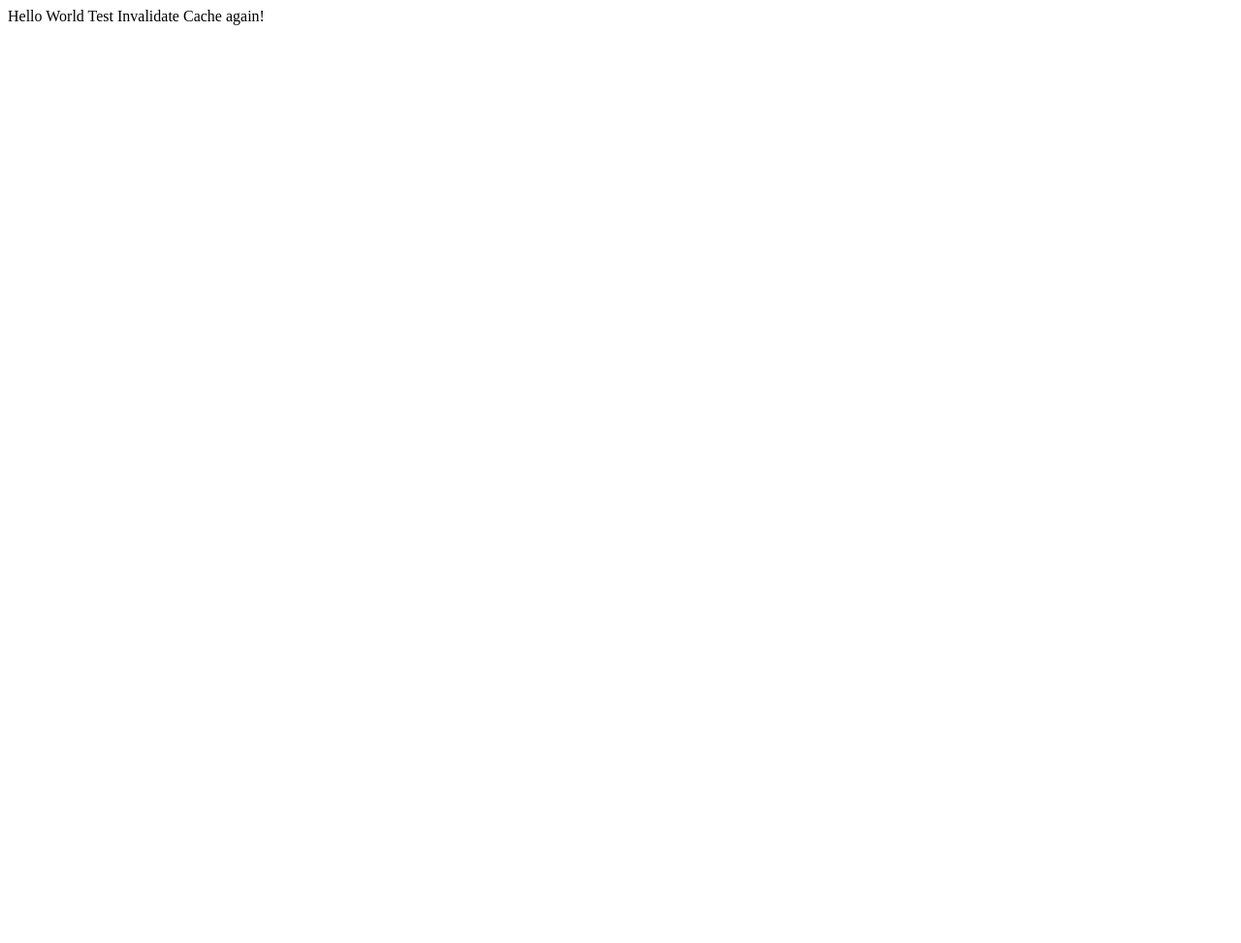
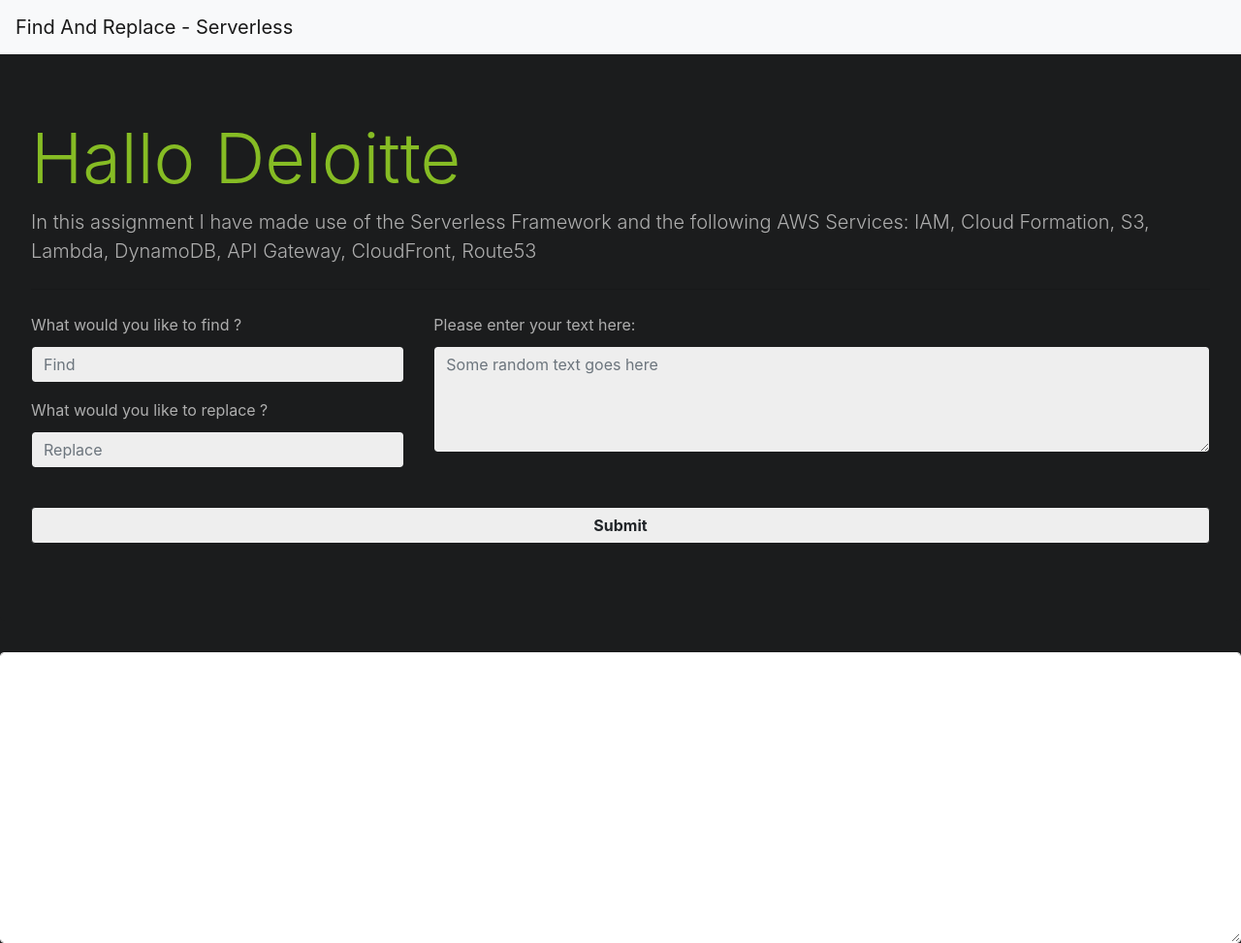
Before and after one commit to Danilo-Gasparet/serverlessapplication, a plain HTML site: page frontend/index.html in a window 1280 px wide. Shown: the whole page at 97% size. Before the commit the page ends 800 px from the top, so only its background shows below. Drawn offline with nearby package versions, Linux system fonts and the light colour scheme.

Commit message:
Created HTML and CSS App page

```diff
--- /dev/null
+++ b/frontend/css/main.css
@@ -0,0 +1,50 @@
+.hidden {
+  display: none;
+}
+
+label {
+  margin-bottom: 10px;
+  display: block;
+}
+
+body {
+  background: #1B1C1D;
+}
+
+.jumbotron {
+  background-color: #1B1C1D;
+  color: #aeaeae;
+}
+
+.inputBackgroundColor {
+  background-color: #eeeeee;
+  border-color: #1B1C1D;
+}
+
+.inputTextBackgroundColor{
+  background-color: #eeeeee;
+  border-color: #1B1C1D;
+  height: 125px;
+}
+
+.outputBackgroundColor:disabled {
+  background-color: #ffffff;
+  border-color: #ffffff;
+  height: 300px;
+}
+
+.buttonstyle {
+  background-color: #eeeeee;
+  border-color: #1B1C1D;
+  width: 100%;
+}
+
+.buttonstyle:hover {
+  background-color: #86BC24;
+  border-color: #1B1C1D;
+  width: 100%;
+}
+
+.deloitteH1 {
+  color: #86BC24;
+}
--- a/frontend/index.html
+++ b/frontend/index.html
@@ -1 +1,67 @@
-Hello World Test Invalidate Cache again!
+<!doctype html>
+<html lang="en">
+  <head>
+    <!-- Standard Meta -->
+    <meta charset="utf-8">
+    <meta http-equiv="X-UA-Compatible" content="IE=edge,chrome=1" />
+    <meta name="viewport" content="width=device-width, initial-scale=1, shrink-to-fit=no">
+
+
+    <!-- Site Properties -->
+    <title>Serverless Application</title>
+    <link rel="stylesheet" href="https://cdn.jsdelivr.net/npm/bootstrap@4.5.3/dist/css/bootstrap.min.css" integrity="sha384-TX8t27EcRE3e/ihU7zmQxVncDAy5uIKz4rEkgIXeMed4M0jlfIDPvg6uqKI2xXr2" crossorigin="anonymous">
+    <link rel="stylesheet" type="text/css" href="css/main.css" />
+  </head>
+
+  <body>
+    <!-- Site Navbar -->
+    <nav class="navbar navbar-expand-lg navbar-light bg-light">
+        <a class="navbar-brand" href="#">Find And Replace - Serverless</a>
+    </nav>
+
+    <!-- Jumbotron Containing Form -->
+    <div class="jumbotron">
+        <h1 class="display-3 deloitteH1 ">Hallo Deloitte</h1>
+        <p class="lead">In this assignment I have made use of the Serverless Framework and the following AWS Services: IAM, Cloud Formation, S3, Lambda, DynamoDB, API Gateway, CloudFront, Route53</p>
+        <hr class="my-4">
+        <p class="lead">
+            <form>
+                <fieldset>
+                    <div class="row">
+                        <div class="col-md-4">
+                            <div class="form-group">
+                                <label for="inputFind">What would you like to find ?</label>
+                                <input type="text" class="form-control inputBackgroundColor" id="inputFind"  placeholder="Find">
+                                </div>
+                                <div class="form-group">
+                                <label for="inputReplace">What would you like to replace ?</label>
+                                <input type="text" class="form-control inputBackgroundColor" id="inputReplace" placeholder="Replace">
+                                </div>
+                        </div>
+                        <div class="col-md-8">
+                            <div class="form-group">
+                                <label for="inputTextArea">Please enter your text here:</label>
+                                <textarea class="form-control inputTextBackgroundColor" id="exampleTextarea" rows="4" placeholder="Some random text goes here"></textarea>
+                                </div>
+                        </div>
+                    </div>
+                    <div></br></div>
+                    <div class="row">
+                        <div class="col-md-12">
+                            <button type="submit" class="btn buttonstyle"><b>Submit</b></button>
+                        </div>
+                    </div>
+                </fieldset>
+            </form>
+        </p>
+    </div>
+    <div class="row">
+        <div class="col">
+            <textarea disabled class="form-control outputBackgroundColor" id="exampleTextarea" rows="4"></textarea>
+        </div>
+    </div>
+
+    <script src="https://code.jquery.com/jquery-3.5.1.slim.min.js" integrity="sha384-DfXdz2htPH0lsSSs5nCTpuj/zy4C+OGpamoFVy38MVBnE+IbbVYUew+OrCXaRkfj" crossorigin="anonymous"></script>
+    <script src="https://cdn.jsdelivr.net/npm/bootstrap@4.5.3/dist/js/bootstrap.bundle.min.js" integrity="sha384-ho+j7jyWK8fNQe+A12Hb8AhRq26LrZ/JpcUGGOn+Y7RsweNrtN/tE3MoK7ZeZDyx" crossorigin="anonymous"></script>
+  </body>
+</html>
```
